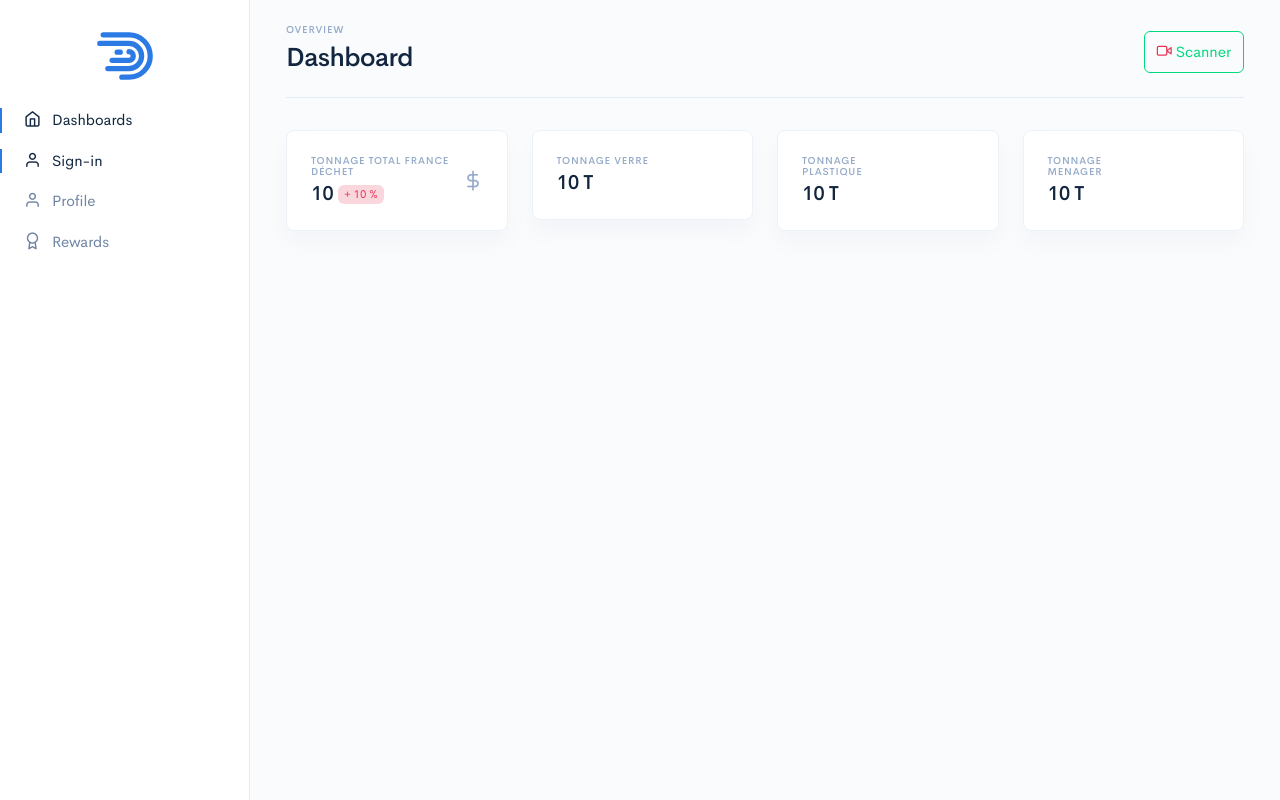
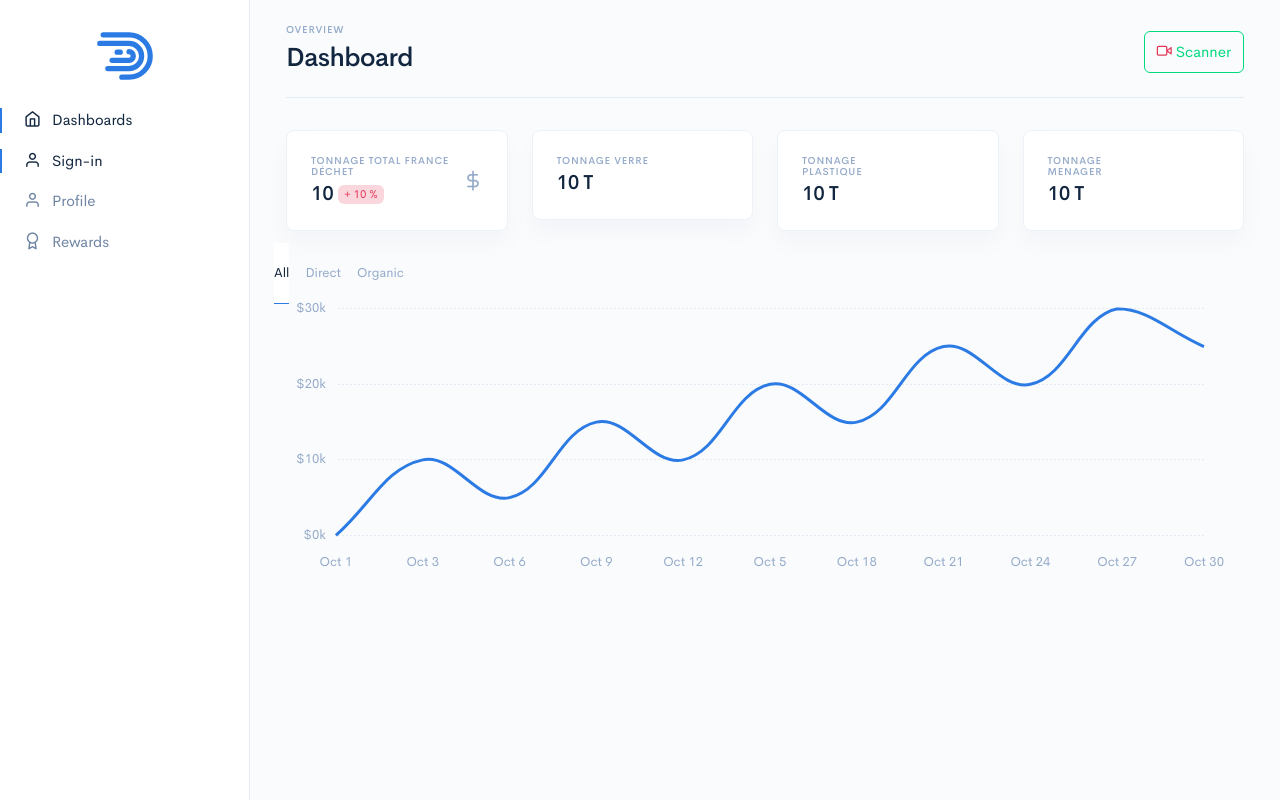
Before and after one commit to Victor-Linard/recyclage_de3, a Django app: template dashboard/templates/dashboard/dashboard.html in a window 1280 px wide. Run offline with Django 4.2, Linux system fonts and the light colour scheme; the template is opened without the code that fills it: most values are stand-ins (such as "Sample title", 1, 10 or a date in 2020); form fields are guessed from the names that the template uses; parts of the project's set-up code (start-up, migrations or seed data) failed here and were passed over; some libraries are stand-ins or nearby versions; some web fonts are replaced.

Commit message:
Optimisation Requête base de données + Ajout graphique dans dashboard

```diff
--- a/dashboard/templates/dashboard/dashboard.html
+++ b/dashboard/templates/dashboard/dashboard.html
@@ -171,6 +171,29 @@
 
           </div>
         </div>
+    <div class="row">
+        <ul class="nav nav-tabs nav-tabs-sm card-header-tabs">
+      <li class="nav-item" data-toggle="chart" data-target="#salesChart" data-trigger="click" data-action="toggle" data-dataset="0">
+        <a class="nav-link active" href="#" data-bs-toggle="tab">
+          All
+        </a>
+      </li>
+      <li class="nav-item" data-toggle="chart" data-target="#salesChart" data-trigger="click" data-action="toggle" data-dataset="1">
+        <a class="nav-link" href="#" data-bs-toggle="tab">
+          Direct
+        </a>
+      </li>
+      <li class="nav-item" data-toggle="chart" data-target="#salesChart" data-trigger="click" data-action="toggle" data-dataset="2">
+        <a class="nav-link" href="#" data-bs-toggle="tab">
+          Organic
+        </a>
+      </li>
+    </ul>
+
+    <div class="chart">
+      <canvas id="chart_global" class="chart-canvas"></canvas>
+    </div>
+    </div>
 {% endblock %}
 
 
@@ -219,6 +242,37 @@ createChart('chart_plastique', {{ tonnage_total_plastique }});
 createChart('chart_verre', {{ tonnage_total_verre }});
 createChart('chart_menager', {{ tonnage_total_menager }});
 
+const chart = document.getElementById(chart_global);
+ new Chart('chart_global', {
+    type: 'line',
+    options: {
+      scales: {
+        y: {
+          ticks: {
+            callback: function(value) {
+              return '$' + value + 'k';
+            }
+          }
+        }
+      }
+    },
+    data: {
+      labels: ['Oct 1', 'Oct 3', 'Oct 6', 'Oct 9', 'Oct 12', 'Oct 5', 'Oct 18', 'Oct 21', 'Oct 24', 'Oct 27', 'Oct 30'],
+      datasets: [{
+        label: 'All',
+        data: [0, 10, 5, 15, 10, 20, 15, 25, 20, 30, 25]
+      }, {
+        label: 'Direct',
+        data: [7, 40, 12, 27, 34, 17, 19, 30, 28, 32, 24],
+        hidden: true
+      }, {
+        label: 'Organic',
+        data: [2, 12, 35, 25, 36, 25, 34, 16, 4, 14, 15],
+        hidden: true
+      }]
+    }
+  });
+
 
 </script>
 {% endblock %}
```
Also changed, not shown: dashboard/views.py (+31 -14 lines).
